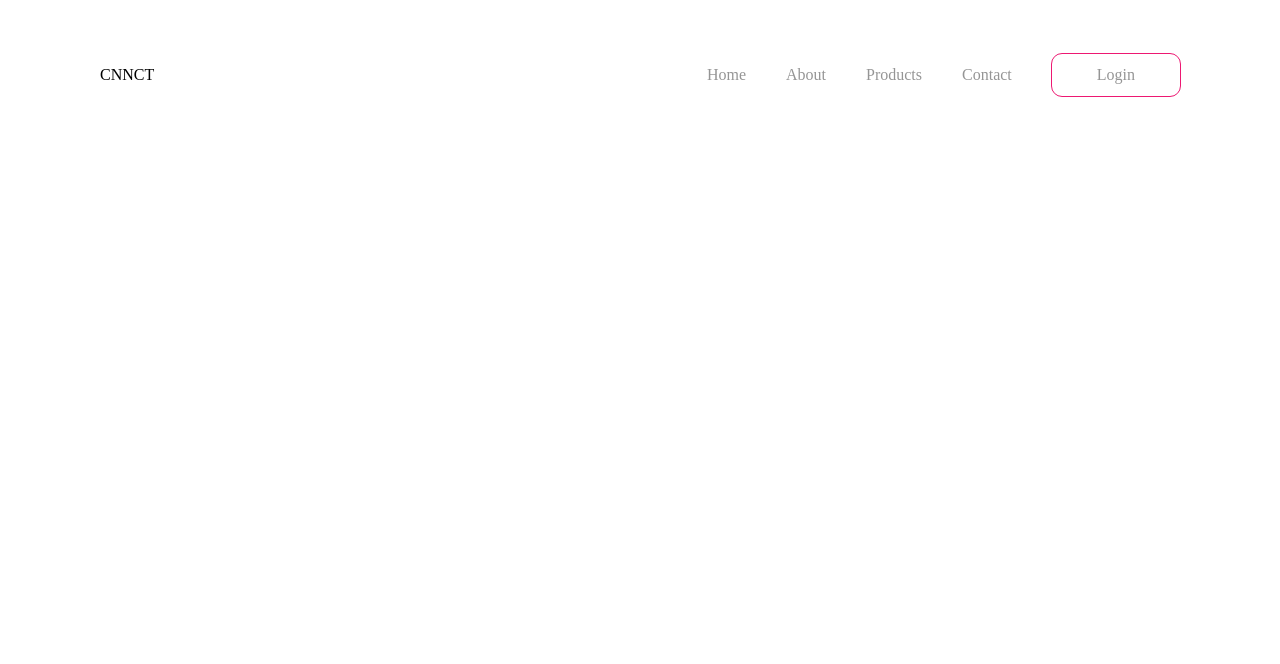
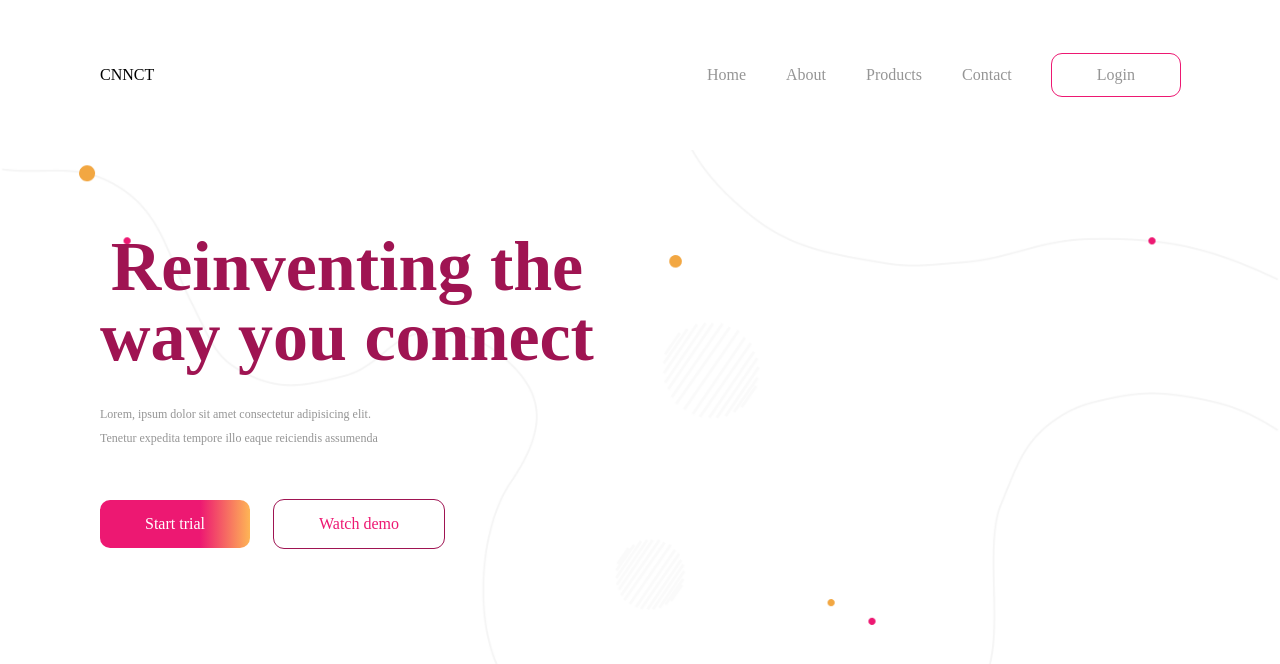
Before and after one commit to baibsFar/wcc-2022-s4-front, a plain HTML site: page index.html in a window 1280 px wide. Drawn offline with Linux system fonts and the light colour scheme.

Commit message:
left side

```diff
--- a/index.html
+++ b/index.html
@@ -26,6 +26,23 @@
                 <button class="desktop-btn-login">Login</button>
             </div>
         </div>
+
+        <section class="content">
+            <div class="left">
+                <h1 class="title">
+                    Reinventing the <br> way you connect
+                </h1>
+                <p class="description">
+                    Lorem, ipsum dolor sit amet consectetur adipisicing elit. <br>
+                    Tenetur expedita tempore illo eaque reiciendis assumenda
+                </p>
+                <div class="buttons-container">
+                    <button class="start-btn">Start trial</button>
+                    <button class="watch-btn">Watch demo</button>
+                </div>
+            </div>
+            <div class="right"></div>
+        </section>
     </main>
 
     <!-- Iconify Icon -->
--- a/src/css/main.scss
+++ b/src/css/main.scss
@@ -1,2 +1,3 @@
 @import './partials/_reset';
 @import './partials/navbar';
+@import './partials/content';
--- /dev/null
+++ b/src/css/partials/_content.scss
@@ -0,0 +1,141 @@
+@import './variables';
+
+
+.content {
+    position: absolute;
+    top: 0;
+    left: 0;
+    width: 100vw;
+    height: 100vh;
+    z-index: 0;
+    background: url(../../../assets/img/mobile-bg.png);
+    background-position: center;
+    background-repeat: no-repeat;
+    background-size: cover;
+    display: block;
+
+    .left, .right {
+        position: relative;
+        width: 100%;
+    }
+
+    .left {
+        display: flex;
+        flex-direction: column;
+        justify-content: center;
+        align-items: center;
+        margin-top: calc(112px + 50px);
+        text-align: center;
+        padding: 0 50px;
+
+        .title {
+            font-size: 40px;
+            margin: 30px 0;
+            text-align: center;
+            color: $purple;
+        }
+
+        .description {
+            font-size: $text-sm;
+            color: $gray;
+            line-height: 1.5;
+        }
+
+        .buttons-container {
+            position: relative;
+            width: 100%;
+            display: flex;
+            flex-direction: column;
+            align-items: center;
+            margin: 50px 100px;
+
+            button {
+                position: relative;
+                width: 70%;
+                margin: 0 100px;
+                border: none;
+                border-radius: 10px;
+                padding: 12px 40px;
+                margin-bottom: 5px;
+                font-size: $text-sm;
+            }
+
+            .start-btn {
+                background: linear-gradient(to right, $pink, $pink, $pink, $orange);
+                color: $white;
+            }
+
+            .watch-btn {
+                background-color: $white;
+                color: $pink;
+                outline: 1px solid $purple;
+            }
+        }
+
+    }
+
+    @media screen and (min-width: 1100px) {
+        background: url(../../../assets/img/desktop-bg.png);
+        background-position: center;
+        background-repeat: no-repeat;
+        background-size: cover;
+        display: flex;
+        flex-direction: row;
+        justify-content: space-between;
+        align-items: center;
+
+        .left, .right {
+            flex: 1;
+            width: 100%;
+        }
+
+        .left {
+            justify-content: center;
+            align-items: flex-start;
+            padding: 0 100px;
+            margin: 0;
+            text-align: left;
+
+            .title {
+                font-size: 70px;
+            }
+
+            .description {
+                font-size: 12px;
+                line-height: 2;
+            }
+
+            .buttons-container {
+                width: fit-content;
+                display: inline-block;
+                margin: 50px 0;
+
+                button {
+                    width: fit-content;
+                    margin: 0 20px 0 0;
+                    padding: 15px 45px;
+                    font-size: $text-base;
+                    outline: none;
+                }
+
+                .start-btn {
+                    transition: all .3s;
+                    &:hover {
+                        background: $white;
+                        color: $pink;
+                        box-shadow: 0px 10px 10px #dfdfdf;
+                    }
+                }
+
+                .watch-btn {
+                    transition: all .3s;
+
+                    &:hover {
+                        box-shadow: 0px 10px 10px #dfdfdf;
+                        outline: none;
+                    }
+                }
+            }
+        }
+    }
+}
--- a/src/css/partials/_navbar.scss
+++ b/src/css/partials/_navbar.scss
@@ -8,8 +8,9 @@
     flex-direction: row;
     justify-content: space-between;
     align-items: center;
-    background-color: transparent;
+    background-color: $white;
     padding: 0 50px;
+    z-index: 1;
 
     .navbar-desktop-links {
         display: none;
@@ -82,6 +83,7 @@
                     background: linear-gradient(to right, $pink, $pink, $orange);
                     color: $white;
                     transform: translateY(-5px);
+                    outline: none;
                 }
             }
        }
```
Also changed, not shown: src/css/main.css, 1 other file.
